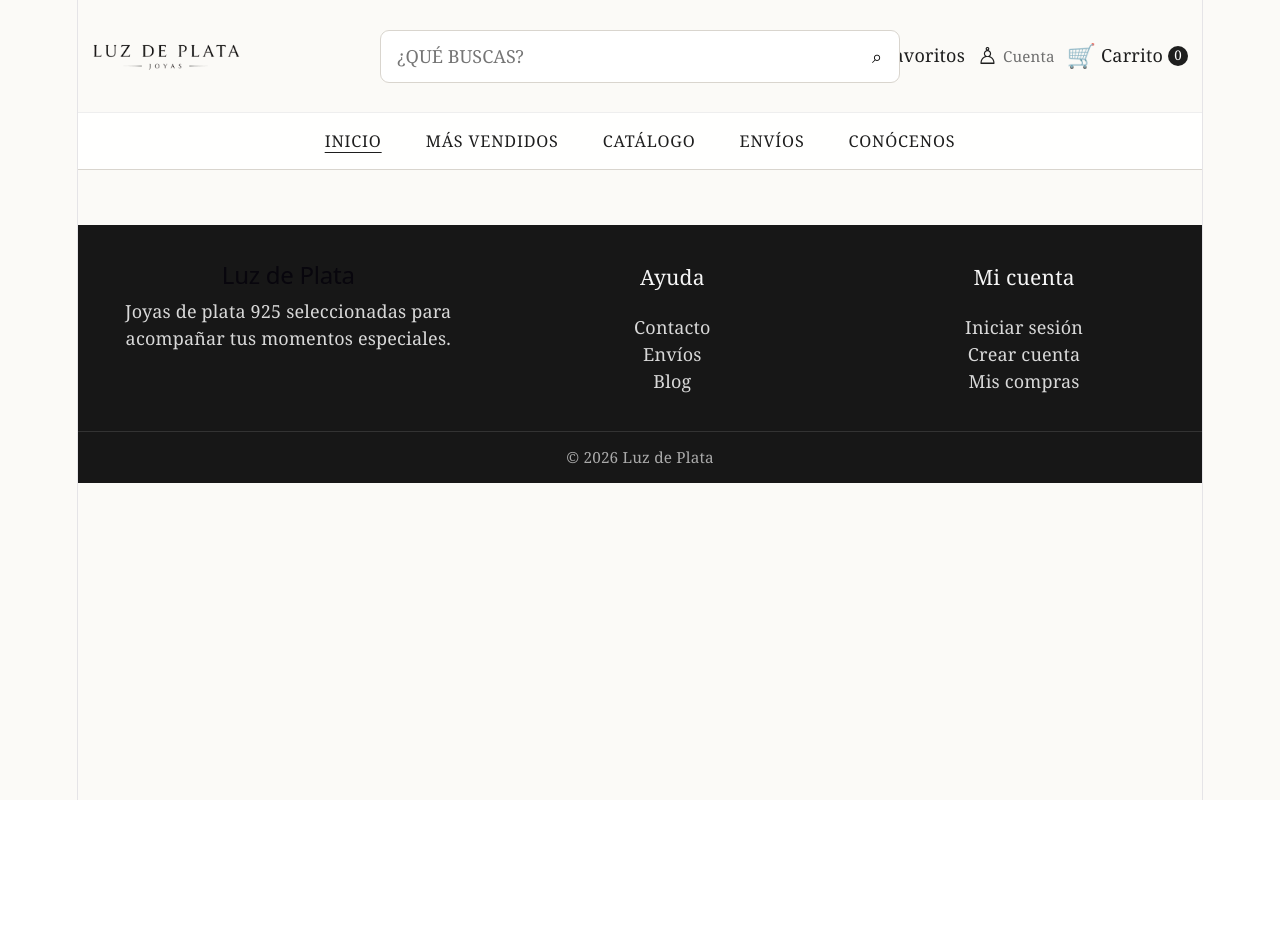
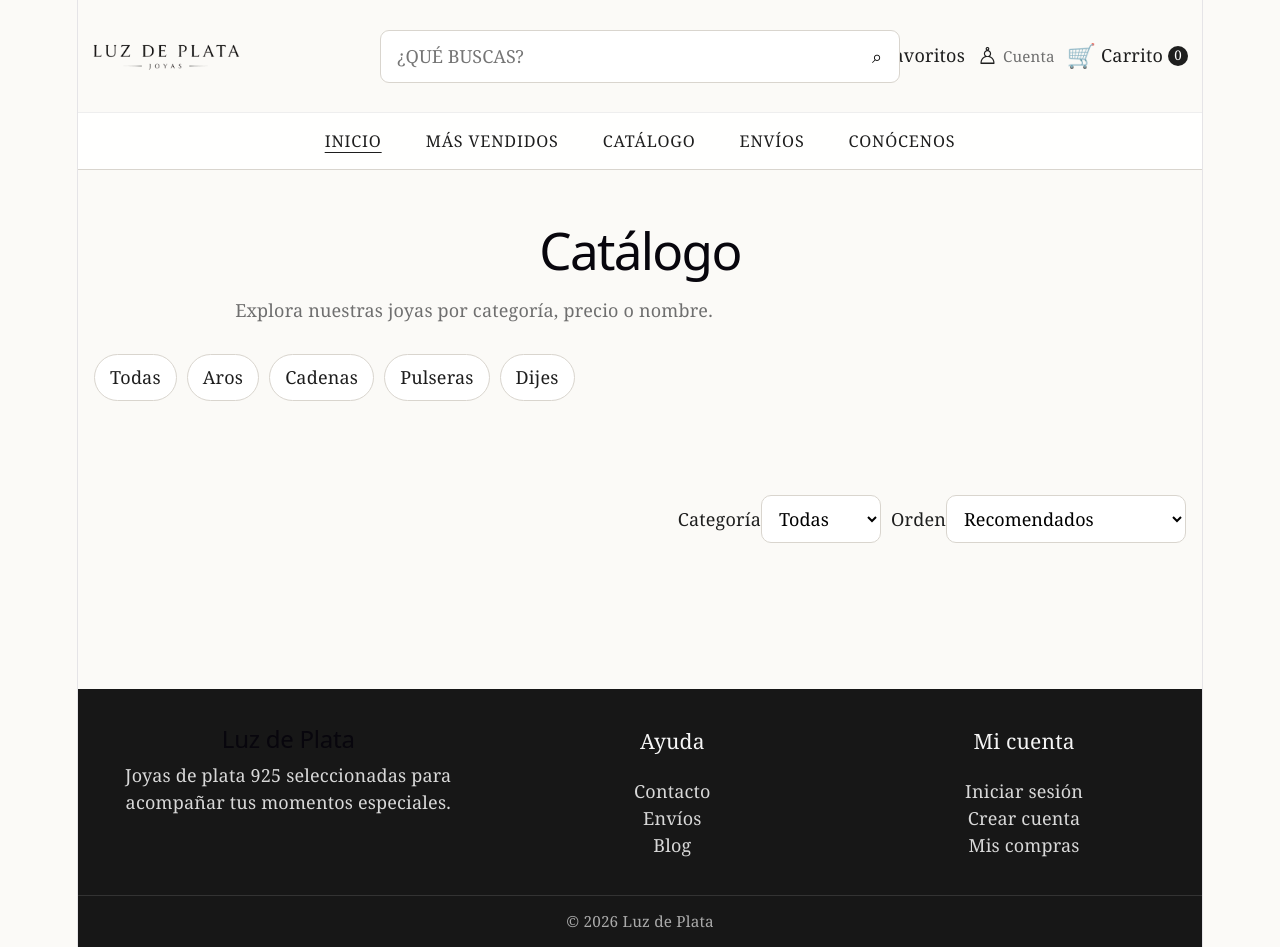
Before and after one commit to jairvas12/luz_de_plata, a React (Vite) app in the folder luz-de-plata-react/: page /Catalogo in a window 1280 px wide. Before the commit the page ends 800 px from the top, so only its background shows below. Built offline with nearby package versions, Linux system fonts and the light colour scheme.

Commit message:
agregando catalogo

```diff
--- a/luz-de-plata-react/src/App.jsx
+++ b/luz-de-plata-react/src/App.jsx
@@ -14,6 +14,7 @@ import Compra_Exitosa from './pages/Compra_Exitosa'
 import MasVendidos from './pages/MasVendidos'
 import Conocenos from './pages/Conocenos'
 import Contacto from './pages/Contacto'
+import Catalogo from './pages/Catalogo'
 
 import { Routes, Route } from 'react-router-dom'
 function App() {
@@ -31,6 +32,7 @@ function App() {
         <Route path="/MasVendidos" element={<MasVendidos />} />
         <Route path="/Conocenos" element={<Conocenos />} />
         <Route path="/Contacto" element={<Contacto />} />
+        <Route path="/Catalogo" element={<Catalogo />} />
       </Routes>
       <Pie />
     </>
--- a/luz-de-plata-react/src/components/Nav.jsx
+++ b/luz-de-plata-react/src/components/Nav.jsx
@@ -12,7 +12,7 @@ function Nav() {
           <a href="/MasVendidos">MÁS VENDIDOS</a>
         </li>
         <li>
-          <a href="catalogo.html">CATÁLOGO</a>
+          <a href="/Catalogo">CATÁLOGO</a>
         </li>
         <li>
           <a href="/Envios">ENVÍOS</a>
--- /dev/null
+++ b/luz-de-plata-react/src/pages/Catalogo.jsx
@@ -0,0 +1,63 @@
+function Catalogo() {
+  return (
+    <>
+      <main>
+        <section className="pagina-encabezado">
+          <div className="contenedor">
+            <h1>Catálogo</h1>
+            <p className="bajada">
+              Explora nuestras joyas por categoría, precio o nombre.
+            </p>
+            <div className="categorias">
+              <a className="categoria-chip" href="catalogo.html">
+                Todas
+              </a>
+              <a className="categoria-chip" href="catalogo.html?categoria=Aros">
+                Aros
+              </a>
+              <a className="categoria-chip" href="catalogo.html?categoria=Cadenas">
+                Cadenas
+              </a>
+              <a className="categoria-chip" href="catalogo.html?categoria=Pulseras">
+                Pulseras
+              </a>
+              <a className="categoria-chip" href="catalogo.html?categoria=Dijes">
+                Dijes
+              </a>
+            </div>
+          </div>
+        </section>
+        <section className="seccion--corta">
+          <div className="contenedor">
+            <div className="toolbar">
+              <span data-result-count=""></span>
+              <div className="toolbar__grupo">
+                <label>
+                  Categoría
+                  <select id="filtro-categoria">
+                    <option value="">Todas</option>
+                    <option>Aros</option>
+                    <option>Cadenas</option>
+                    <option>Pulseras</option>
+                    <option>Dijes</option>
+                  </select>
+                </label>
+                <label>
+                  Orden
+                  <select id="orden-productos">
+                    <option value="">Recomendados</option>
+                    <option value="precio-asc">Precio menor a mayor</option>
+                    <option value="precio-desc">Precio mayor a menor</option>
+                    <option value="nombre">Nombre A-Z</option>
+                  </select>
+                </label>
+              </div>
+            </div>
+            <div className="productos-grid" data-catalog-grid=""></div>
+          </div>
+        </section>
+      </main>
+    </>
+  );
+}
+export default Catalogo;
```
